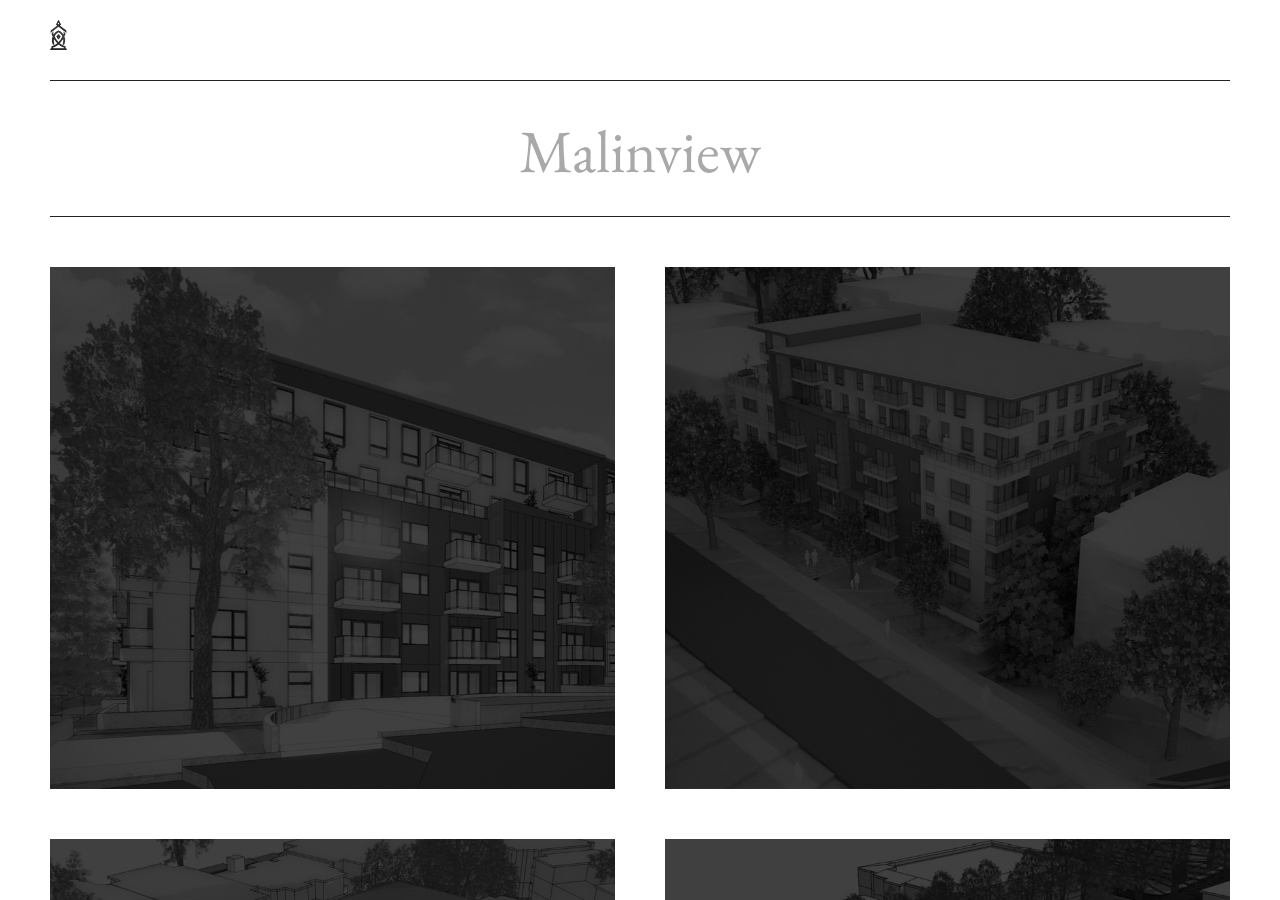
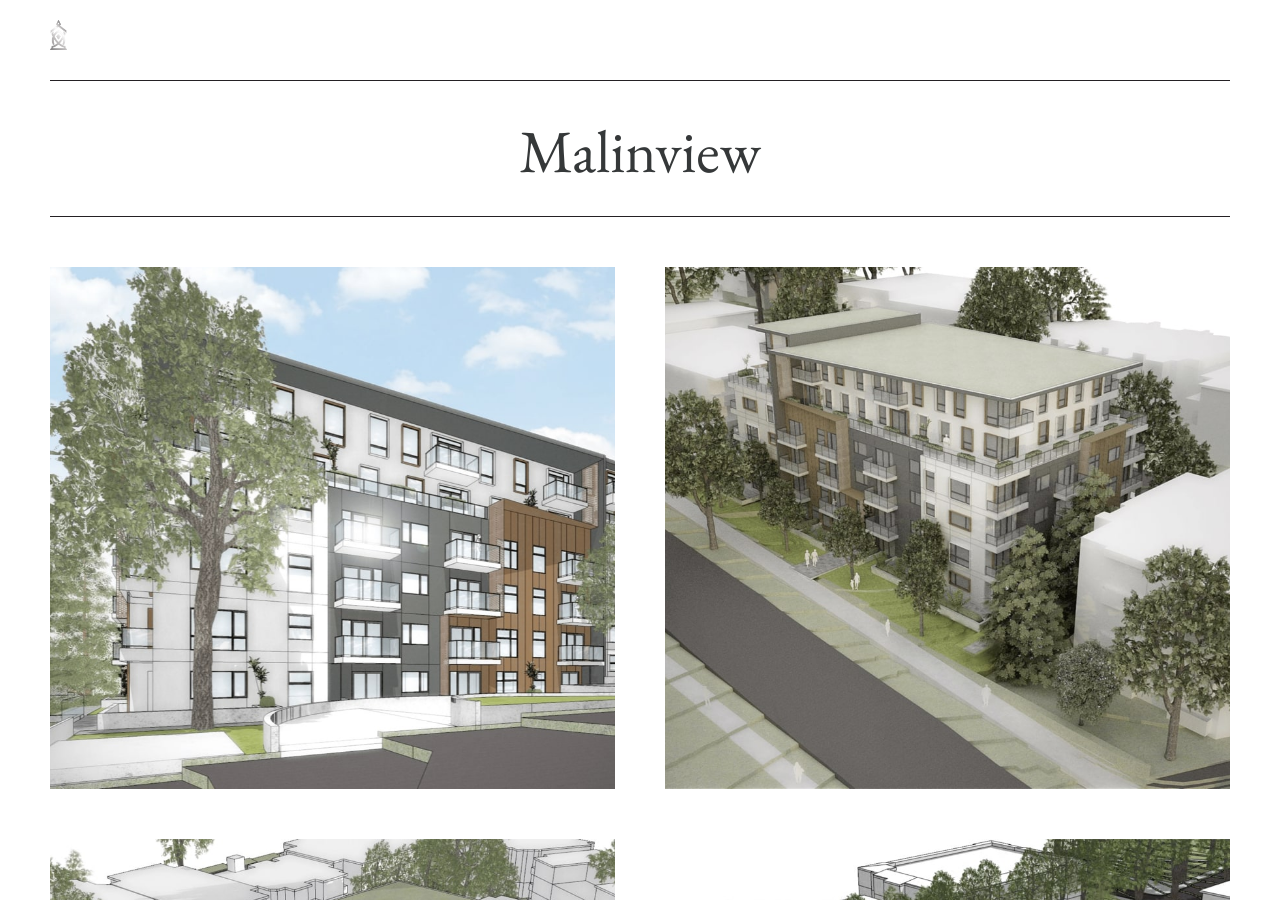
Before and after one commit to RF604/lantern2020, a Jekyll site: the page built from malinview.html, in a window 1280 px wide and 900 px high. Built offline with Jekyll 4.4.1, drawn with Linux system fonts in a browser that asks for light colours.

Commit message:
moving includes, adjusting the default, etc.

```diff
--- a/_layouts/default.html
+++ b/_layouts/default.html
@@ -13,6 +13,8 @@
 
     {% include footer.html %}
 
+    {% include scripts.html %}
+
 </body>
 
 </html>
--- a/hadera.html
+++ b/hadera.html
@@ -75,6 +75,3 @@
         </div>
 
     </div>
-
-
-{% include scripts.html %}
--- a/index.html
+++ b/index.html
@@ -120,7 +120,3 @@
     <a href="tel:1-604-998-2290" id="phone-number">+1.604.998.2290</a>
 
     </section>
-
-
-
-{% include scripts.html %}
```
Also changed, not shown: malinview.html (line endings or trailing spaces).
